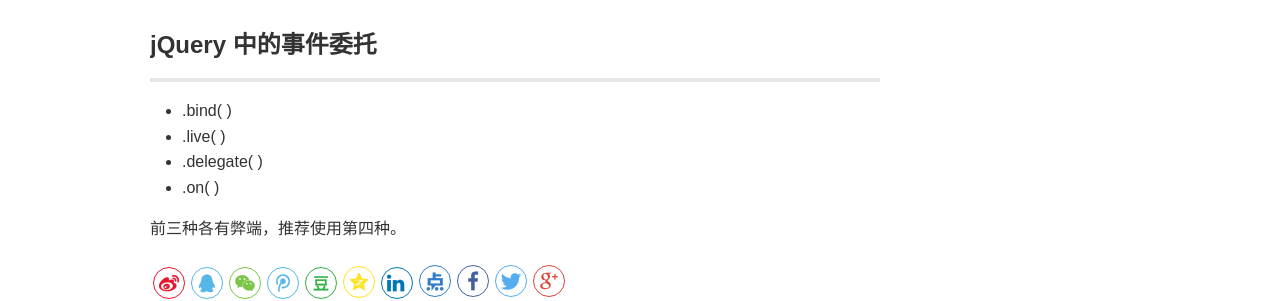
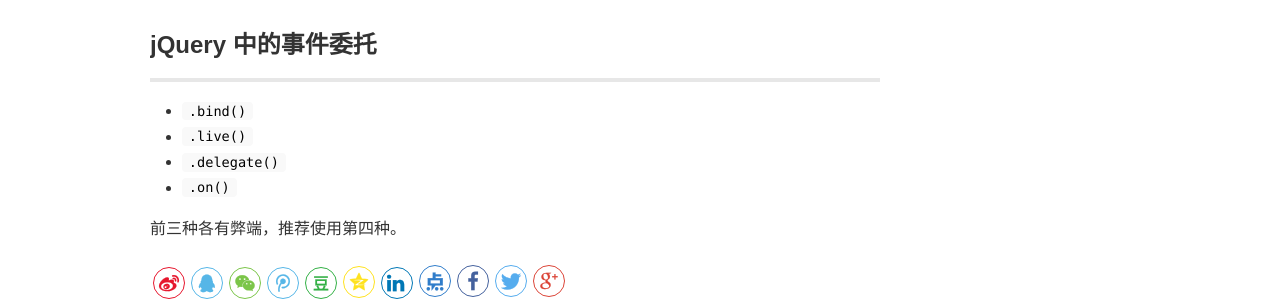
Before and after one commit to iamjichao/iamjichao.github.io, a Jekyll site: the page built from _posts/2019-02-23-event-delegation.md, in a window 1280 px wide. Shown: the part 1756-2057 px from the top of the page. Built offline with Jekyll 4.4.1, drawn with Linux system fonts in a browser that asks for light colours; comment, search, counter and statistics services are not loaded.

```diff
--- a/_posts/2019-02-23-event-delegation.md
+++ b/_posts/2019-02-23-event-delegation.md
@@ -67,9 +67,9 @@ window.onload = function() {
 ### jQuery 中的事件委托
 ---
 
-- .bind( )
-- .live( )
-- .delegate( )
-- .on( )
+- `.bind()`
+- `.live()`
+- `.delegate()`
+- `.on()`
 
 前三种各有弊端，推荐使用第四种。
```
